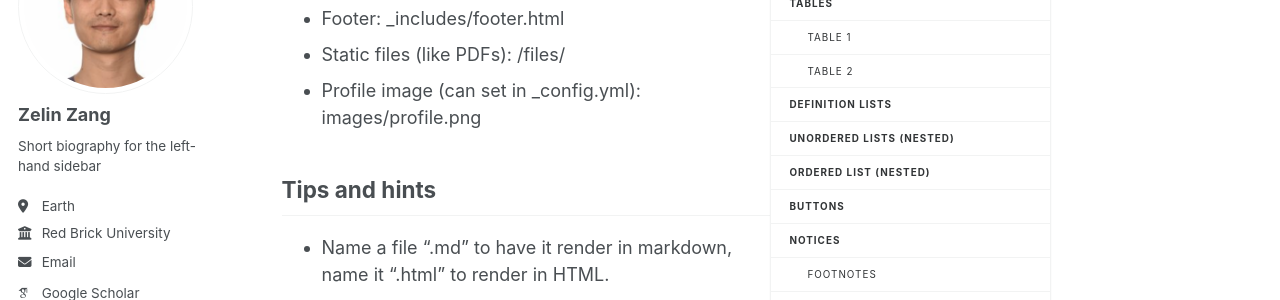
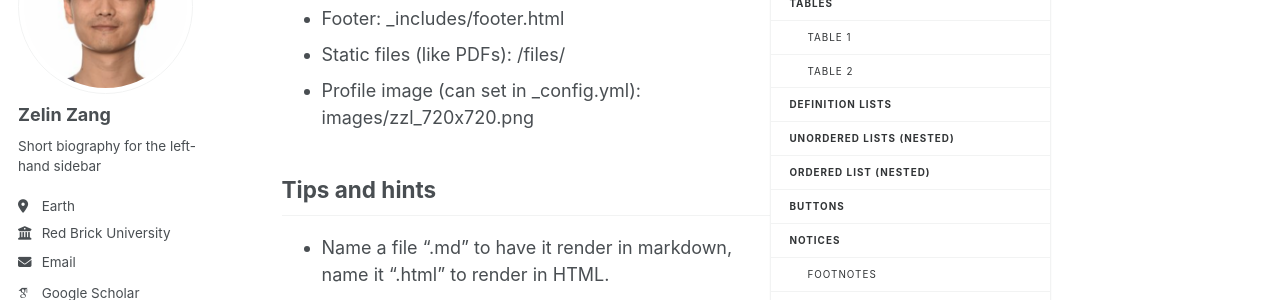
Before and after one commit to zangzelin/zangzelin.github.io, a Jekyll site: the page built from _pages/markdown.md, in a window 1280 px wide and 900 px high, scrolled down 382 px. Shown: the part 180-480 px from the top of the window. Built offline with Jekyll 4.4.1, drawn with Linux system fonts in a browser that asks for light colours; emoji names are drawn with the system emoji font; some web fonts are replaced; a script bundle is joined from its source files by our own code; library files that are not in the unit come from our copies.

Commit message:
auto push

```diff
--- a/_pages/markdown.md
+++ b/_pages/markdown.md
@@ -22,7 +22,7 @@ redirect_from:
   * _talks/
 * Footer: _includes/footer.html
 * Static files (like PDFs): /files/
-* Profile image (can set in _config.yml): images/profile.png
+* Profile image (can set in _config.yml): images/zzl_720x720.png
 
 ## Tips and hints
 
```
